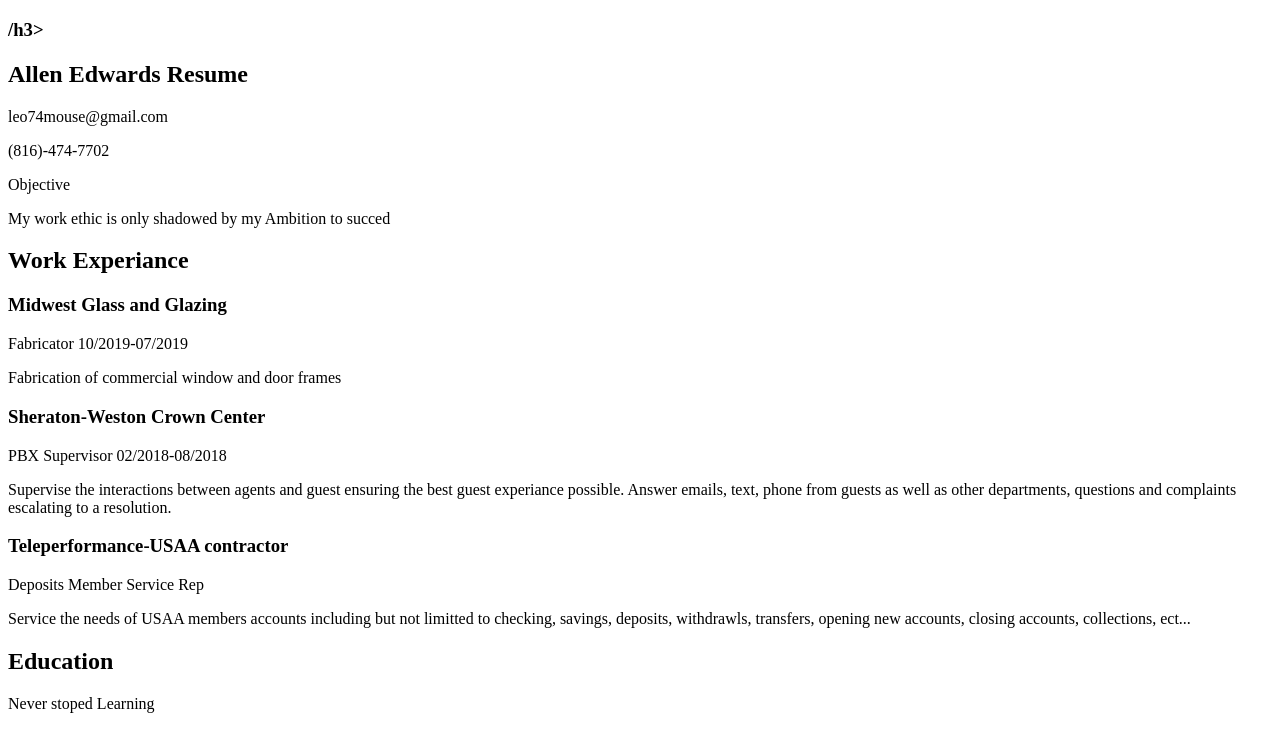
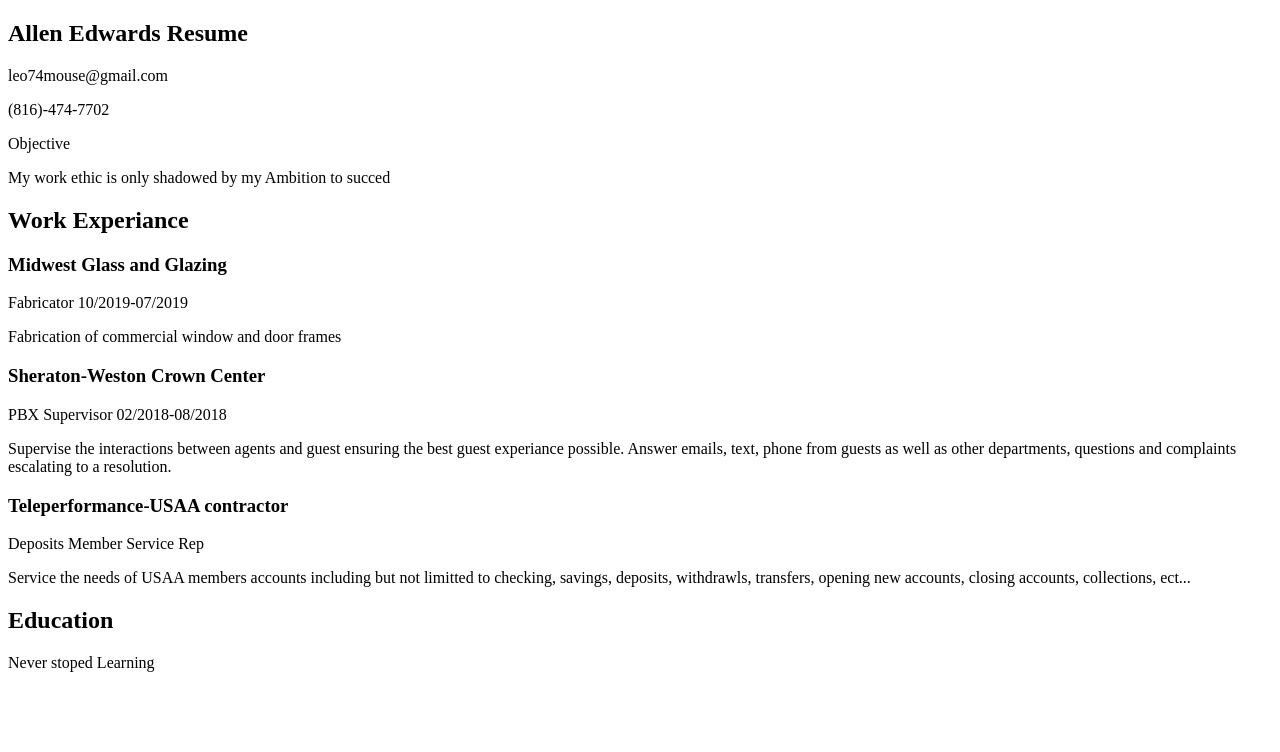
Before and after one commit to leo74mouse/leo74mouse.github.io, a plain HTML site: page index.html in a window 1280 px wide. Drawn offline with Linux system fonts and the light colour scheme.

Commit message:
Update index.html

```diff
--- a/index.html
+++ b/index.html
@@ -2,10 +2,9 @@
 <html>
   <head>
 
-
   </head>
 
-  <h3 style"color: blue; text-align: center">/h3>
+  <h3 style"color: blue; text-align: center"/h3>
 
   <body>
 
```
